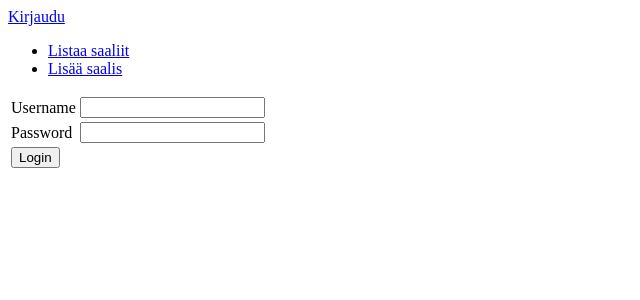
After one commit to tumajote/Villiruokasovellus, a Flask app: page /auth/login in a window 1280 px wide. The commit adds this page. Shown: the top 300 px of the page, without its empty margins (0-640 px from the left). Run offline with Flask 2, Linux system fonts and the light colour scheme.

Commit message:
Kirjautuminen lisätty

```diff
--- /dev/null
+++ b/application/auth/forms.py
@@ -0,0 +1,9 @@
+from flask_wtf import FlaskForm
+from wtforms import PasswordField, StringField
+
+class LoginForm(FlaskForm):
+    username = StringField("Username")
+    password = PasswordField("Password")
+
+    class Meta:
+        csrf = False
--- /dev/null
+++ b/application/auth/views.py
@@ -0,0 +1,30 @@
+from flask import render_template, request, redirect, url_for
+from flask_login import login_user, logout_user
+
+from application import app
+from application.auth.models import User
+from application.auth.forms import LoginForm
+
+
+@app.route("/auth/login", methods=["GET", "POST"])
+def auth_login():
+    if request.method == "GET":
+        return render_template("auth/loginform.html", form=LoginForm())
+
+    form = LoginForm(request.form)
+    # mahdolliset validoinnit
+
+    user = User.query.filter_by(
+        username=form.username.data, password=form.password.data).first()
+    if not user:
+        return render_template("auth/loginform.html", form=form,
+                               error="No such username or password")
+
+    login_user(user)
+    return redirect(url_for("index"))
+
+
+@app.route("/auth/logout")
+def auth_logout():
+    logout_user()
+    return redirect(url_for("index"))
--- a/application/saalis/models.py
+++ b/application/saalis/models.py
@@ -1,4 +1,5 @@
 from application import db
+
 
 class Saalis(db.Model):
     id = db.Column(db.Integer, primary_key=True)
@@ -7,8 +8,10 @@ class Saalis(db.Model):
     paivamaara = db.Column(db.DateTime, default=db.func.current_timestamp())
     maara = db.Column(db.Integer, nullable=False)
     koordinaatit = db.Column(db.String(100), nullable=False)
+    account_id = db.Column(db.Integer, db.ForeignKey(
+        'account.id'), nullable=False)
 
-    def __init__(self,laji,paikka,maara,koordinaatit):
+    def __init__(self, laji, paikka, maara, koordinaatit):
         self.laji = laji
         self.paikka = paikka
         self.maara = maara
--- a/application/saalis/views.py
+++ b/application/saalis/views.py
@@ -1,5 +1,7 @@
 from application import app, db
 from flask import render_template, request, redirect, url_for
+from flask_login import login_required,current_user
+
 from application.saalis.models import Saalis
 from application.saalis.forms import SaalisForm
 
@@ -10,11 +12,13 @@ def saalis_index():
 
 
 @app.route("/saalis/new/")
+@login_required
 def saalis_form():
     return render_template("saalis/new.html", form=SaalisForm())
 
 
 @app.route("/saalis/", methods=["POST"])
+@login_required
 def saalis_create():
     form = SaalisForm(request.form)
 
@@ -26,6 +30,7 @@ def saalis_create():
     maara = form.maara.data
     koordinaatit = form.koordinaatit.data
     t = Saalis(laji, paikka, maara, koordinaatit)
+    t.account_id = current_user.id
     db.session().add(t)
     db.session().commit()
     return redirect(url_for("saalis_index"))
--- /dev/null
+++ b/application/templates/auth/loginform.html
@@ -0,0 +1,29 @@
+{% extends "layout.html" %}
+
+{% block body %}
+{{ error }}
+<form method="POST" action="{{ url_for('auth_login') }}">
+  <table>
+    <tr>
+      <td>
+	{{ form.username.label }}
+      </td>
+      <td>
+	{{ form.username }}
+      </td>
+    </tr>
+    <tr>
+      <td>
+	{{ form.password.label }}
+      </td>
+      <td>
+	{{ form.password }}
+      </td>
+    </tr>
+    <tr>
+      <td colspan="2">
+	<input type="submit" value="Login"/>
+      </td>
+    </tr>
+</form>
+{% endblock %}
--- a/application/templates/layout.html
+++ b/application/templates/layout.html
@@ -1,16 +1,24 @@
 <!DOCTYPE html>
 <html>
+
 <head>
   <meta charset="utf-8">
   <title>Villiruokasovellus</title>
 </head>
 
+<body>
+  {% if current_user.is_authenticated %}
+  <p>
+    Kirjautunut nimellä {{ current_user.name }}. <a href="{{ url_for('auth_logout') }}">Kirjaudu ulos</a>
+  </p>
+  {% else %}
+  <a href="{{ url_for('auth_login') }}">Kirjaudu</a>
+  {% endif %}
   <ul>
     <li><a href="{{ url_for('saalis_index') }}">Listaa saaliit</a></li>
     <li><a href="{{ url_for('saalis_form') }}">Lisää saalis</a></li>
   </ul>
 
-  <body>
   {% block body %}
   <p>
     Content.
@@ -21,4 +29,5 @@
 
 
 </body>
+
 </html>
--- a/application/templates/saalis/list.html
+++ b/application/templates/saalis/list.html
@@ -3,6 +3,7 @@
 {% block body %}
   <table>
     <tr>
+      <th>Käyttäjä</th>
       <th>Laji</th>
       <th>Paikka</th>
       <th>Paivamaara</th>
@@ -11,6 +12,7 @@
     </tr>
     {% for saalis in saaliit %}
     <tr>
+      <td>{{ saalis.account_id}}</td>
       <td>{{ saalis.laji }}</td>
       <td>{{ saalis.paikka }}</td>
       <td>{{ saalis.paivamaara }}</td>
--- a/requirements.txt
+++ b/requirements.txt
@@ -1,7 +1,10 @@
 astroid==2.3.3
+autopep8==1.4.4
 Click==7.0
 Flask==1.1.1
+Flask-Login==0.4.1
 Flask-SQLAlchemy==2.4.1
+Flask-WTF==0.14.2
 gunicorn==19.9.0
 isort==4.3.21
 itsdangerous==1.1.0
```
Also changed, not shown: application/__init__.py (+19 -0 lines), application/auth/models.py (added, +34 -0 lines), 1 other file. Lines whose indentation alone changed are shown as unchanged.
